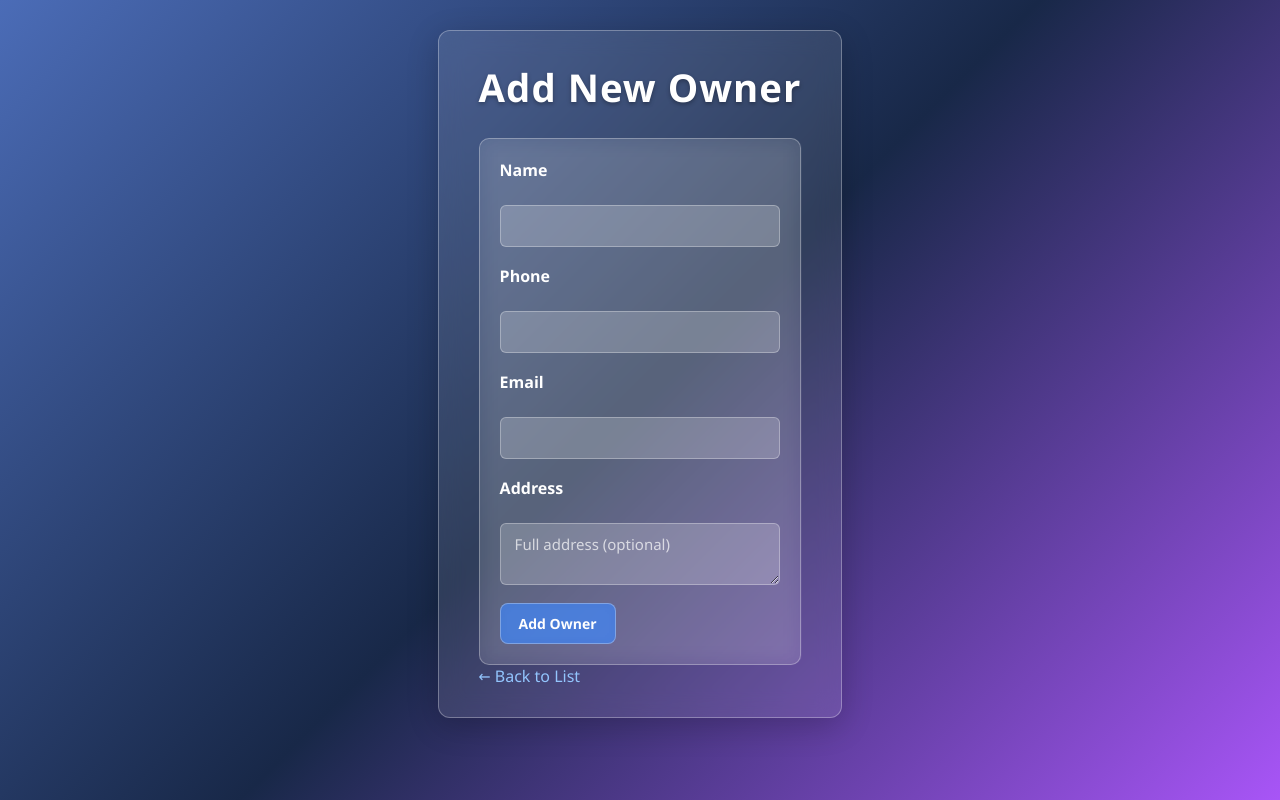
After one commit to THToufique/Real_Estate_Management_System, a PHP site: page /add_owner.php in a window 1280 px wide. The commit adds this page. Run offline with PHP 8.4, Linux system fonts and the light colour scheme.

Commit message:
Add Owner management functionality

```diff
--- /dev/null
+++ b/add_owner.php
@@ -0,0 +1,31 @@
+<?php
+include 'db_connect.php';
+?>
+<!DOCTYPE html>
+<html>
+<head>
+    <meta charset="UTF-8">
+    <meta name="viewport" content="width=device-width, initial-scale=1.0">
+    <title>Add Owner • Real Estate Management System</title>
+    <link rel="stylesheet" href="css/style.css">
+</head>
+<body>
+    <div class="container">
+        <h1>Add New Owner</h1>
+        <form action="insert_owner.php" method="POST" class="form">
+            <label>Name</label>
+            <input type="text" name="name" required>
+            <label>Phone</label>
+            <input type="text" name="phone" required>
+            <label>Email</label>
+            <input type="email" name="email">
+            <label>Address</label>
+            <textarea name="address" placeholder="Full address (optional)"></textarea>
+            <div class="form-actions">
+                <button type="submit" class="btn success">Add Owner</button>
+            </div>
+        </form>
+        <a href="index.php" class="back-link">← Back to List</a>
+    </div>
+</body>
+</html>
--- a/index.php
+++ b/index.php
@@ -21,6 +21,7 @@ $result = $conn->query("SELECT p.*, a.name AS agent_name, o.name AS owner_name
             <a href="add_property.php" class="btn">➕ Add Property</a>
             <a href="add_agent.php" class="btn">➕ Add Agent</a>
             <a href="add_customer.php" class="btn">➕ Add Customer</a>
+            <a href="add_owner.php" class="btn">➕ Add Owner</a>
             <a href="db_inspector.php" class="btn">🗄️ DB Inspector</a>
             <a href="index.php" class="btn secondary">⟳ Refresh</a>
         </div>
```
Also changed, not shown: insert_owner.php (added, +18 -0 lines).
